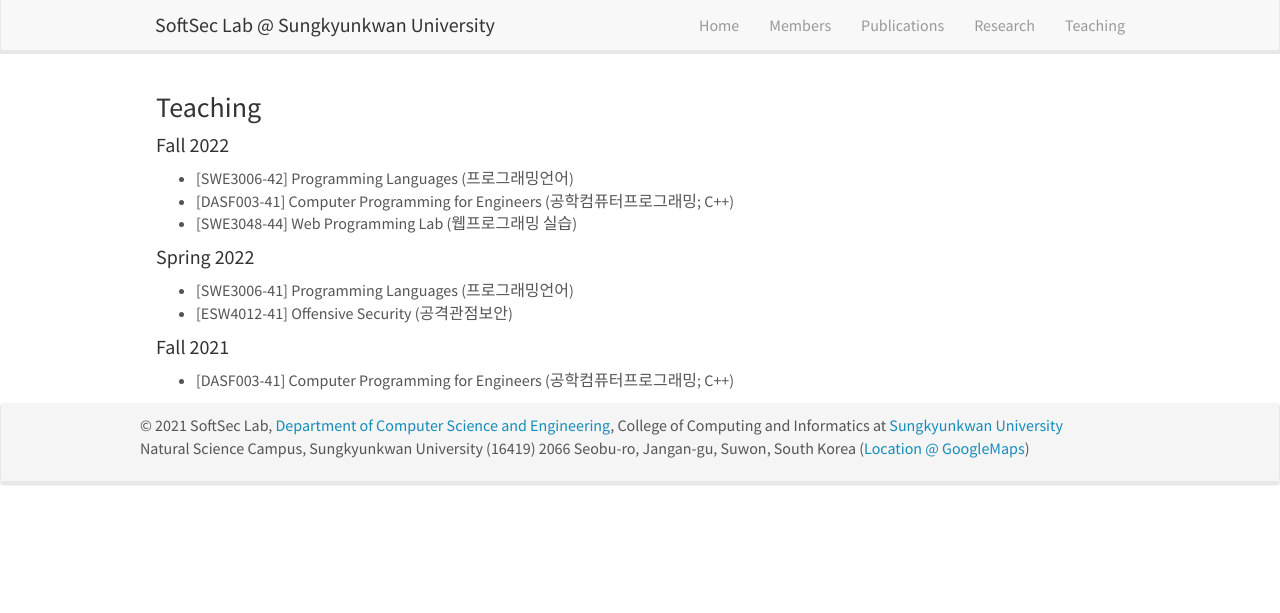
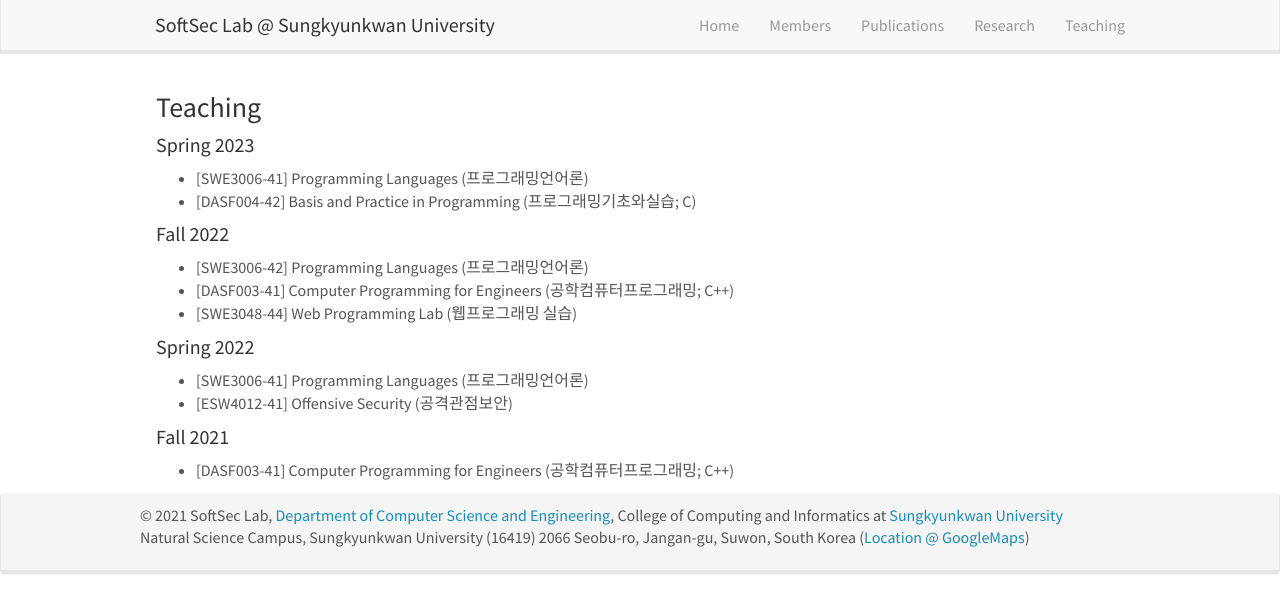
Before and after one commit to softsec-lab/softsec-lab.github.io, a Jekyll site: the page built from _pages/teaching.md, in a window 1280 px wide. Shown: the top 613 px of the page. Built offline with Jekyll 4.4.1, drawn with Linux system fonts in a browser that asks for light colours; nearby versions of some CDN libraries.

Commit message:
update teaching

```diff
--- a/_pages/teaching.md
+++ b/_pages/teaching.md
@@ -8,13 +8,17 @@
 
 ### Teaching
 
+#### Spring 2023
+* [SWE3006-41] Programming Languages (프로그래밍언어론)
+* [DASF004-42] Basis and Practice in Programming (프로그래밍기초와실습; C)
+
 #### Fall 2022
-* [SWE3006-42] Programming Languages (프로그래밍언어)
+* [SWE3006-42] Programming Languages (프로그래밍언어론)
 * [DASF003-41] Computer Programming for Engineers (공학컴퓨터프로그래밍; C++)
 * [SWE3048-44] Web Programming Lab (웹프로그래밍 실습)
 
 #### Spring 2022
-* [SWE3006-41] Programming Languages (프로그래밍언어)
+* [SWE3006-41] Programming Languages (프로그래밍언어론)
 * [ESW4012-41] Offensive Security (공격관점보안)
 
 #### Fall 2021
```
